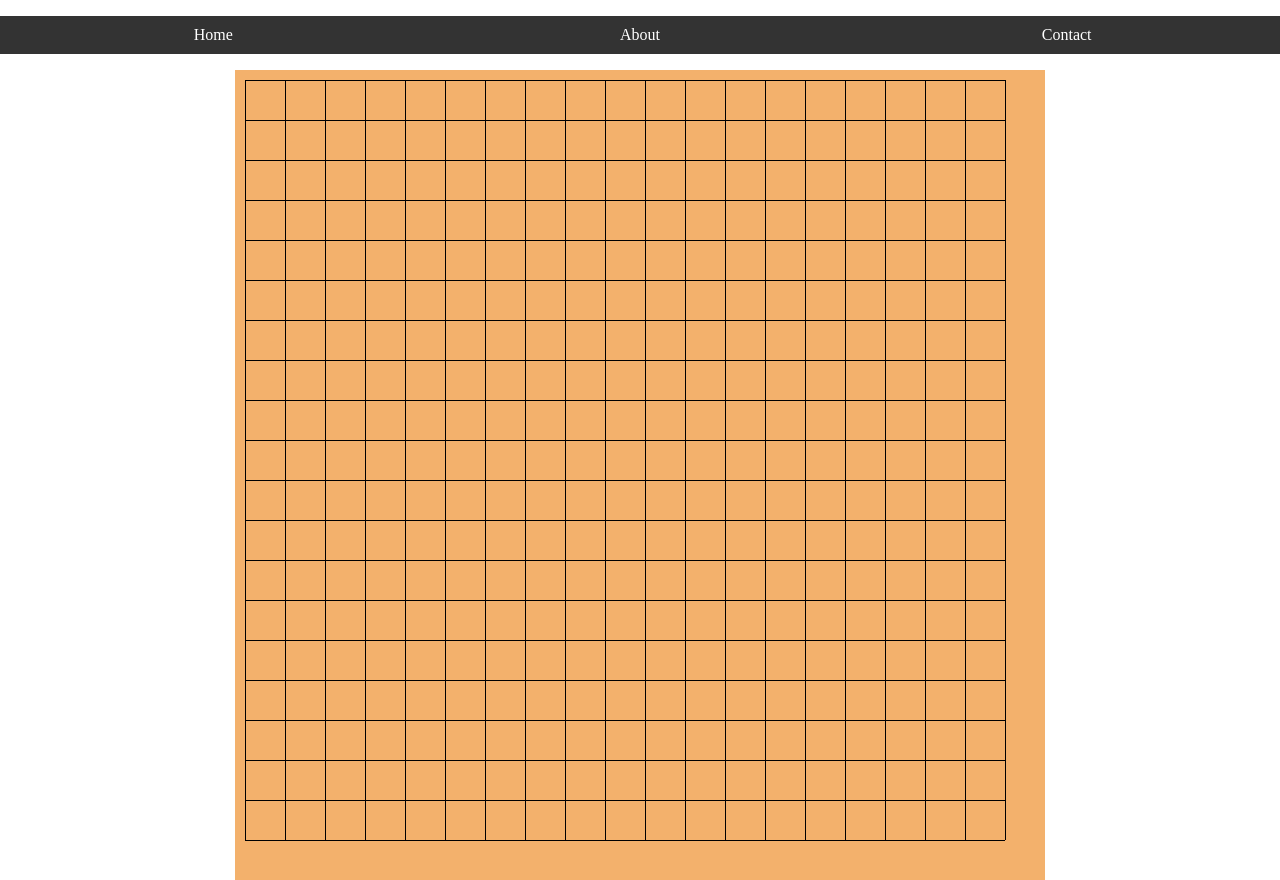
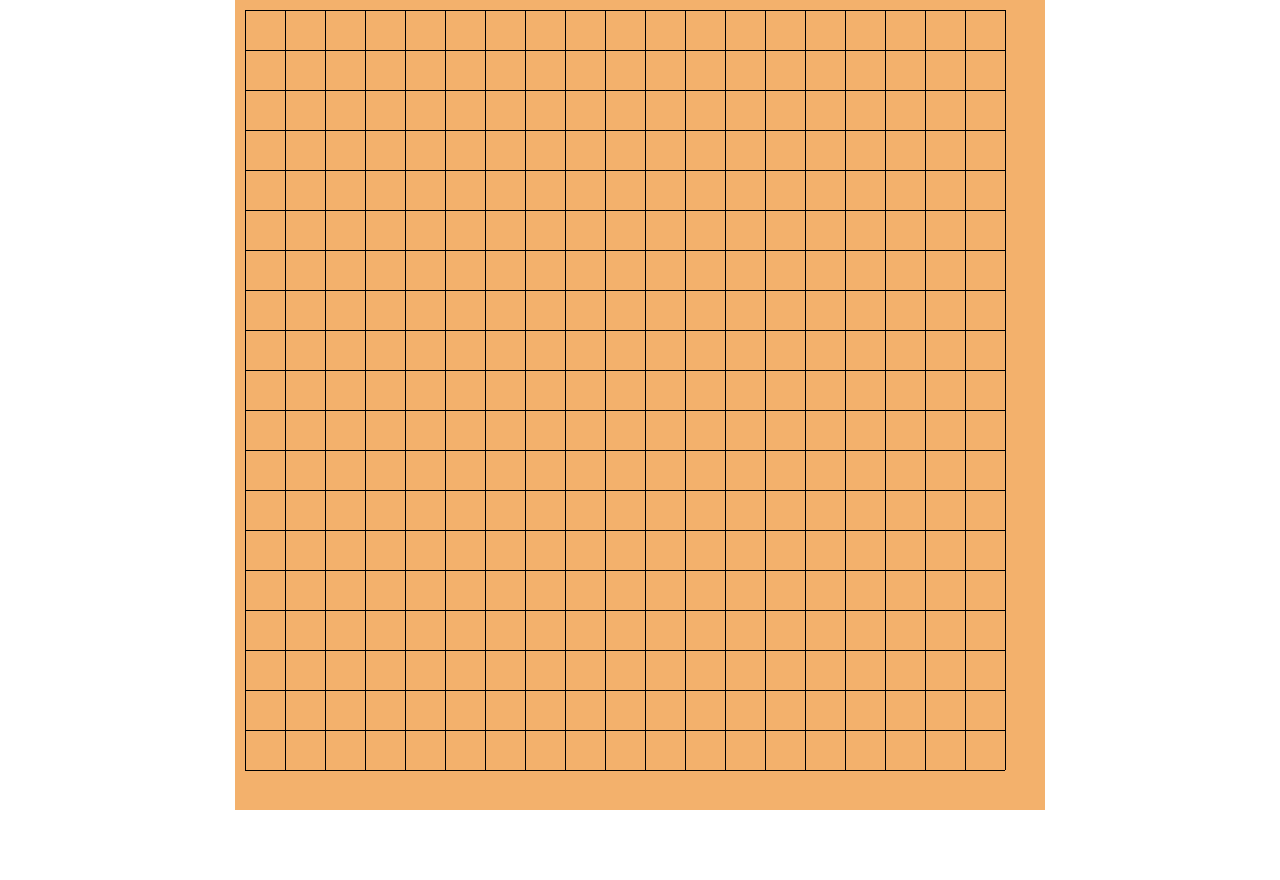
Before and after one commit to medgelabs/gomr, a React app in the folder web/: page / in a window 1280 px wide. After the commit the page ends 810 px from the top, so only its background shows below. Built offline with nearby package versions, Linux system fonts and the light colour scheme.

Commit message:
Moving inline css over to App.css file

```diff
--- a/web/src/App.css
+++ b/web/src/App.css
@@ -8,6 +8,11 @@ body {
   justify-content: space-between;
 }
 
+.main {
+  display: flex;
+  justify-content: center;
+}
+
 @media (max-width: 400px) {
   .grid {
     display: block;
--- a/web/src/App.js
+++ b/web/src/App.js
@@ -2,6 +2,7 @@ import React, { useEffect, useRef } from "react"
 
 import Header from "./header/Header"
 import { gameLoop } from "./gameLoop"
+import { config } from "./config"
 import "./App.css"
 
 const App = () => {
@@ -19,15 +20,18 @@ const App = () => {
     stoneRadius: 15,
   }
 
-  const canvasWidth = state.numCells * state.cellSize + state.gutter
-  const canvasHeight = state.numCells * state.cellSize + state.gutter
+  const canvasWidth = config.numCells * config.cellSize + config.gutter
+  const canvasHeight = config.numCells * config.cellSize + config.gutter
 
   return (
-    <div>
-      <Header />
-      <main style={{ display: "flex", justifyContent: "center" }}>
-        <canvas ref={canvasRef} id="canvas" width={canvasWidth} height={canvasHeight}></canvas>
-      </main>
+    <div className="main">
+      <canvas
+        style={{ alignSelf: "flex-start" }}
+        ref={canvasRef}
+        id="canvas"
+        width={canvasWidth}
+        height={canvasHeight}
+      ></canvas>
     </div>
   )
 }
```
